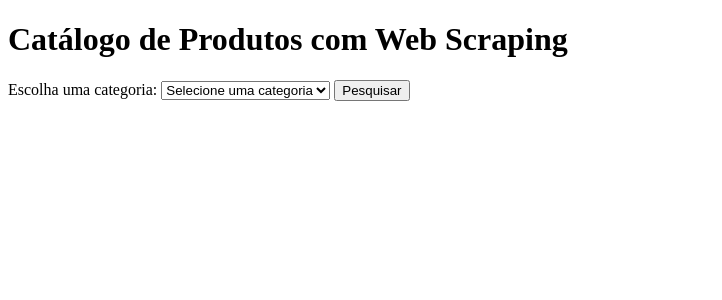
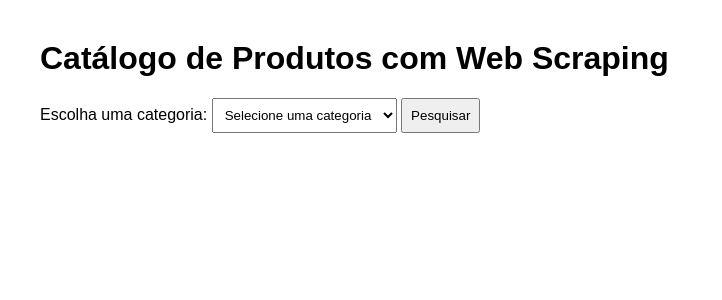
Before and after one commit to FelipeKadanos/Web_Scrapping_py, a Python web app: template templates/index.html in a window 1280 px wide. Shown: the top 300 px of the page, without its empty margins (0-722 px from the left). Run offline with Jinja, Linux system fonts and the light colour scheme; the template is opened without the code that fills it, so the values that code supplies are empty.

Commit message:
Adiciona estilo básico à interface

```diff
--- a/templates/index.html
+++ b/templates/index.html
@@ -12,6 +12,37 @@ Tela da aplicação para pesquisa e exibição dos produtos.
 <head>
     <meta charset="UTF-8">
     <title>Catálogo de Produtos</title>
+
+    <!-- CSS simples para organizar a página -->
+    <style>
+        body {
+            font-family: Arial, sans-serif;
+            margin: 40px;
+        }
+
+        form {
+            margin-bottom: 25px;
+        }
+
+        select,
+        button {
+            padding: 8px;
+        }
+
+        table {
+            width: 100%;
+            border-collapse: collapse;
+            margin-top: 20px;
+        }
+
+        th,
+        td {
+            border: 1px solid #ccc;
+            padding: 8px;
+            text-align: left;
+        }
+    </style>
+
 </head>
 
 <body>
```
